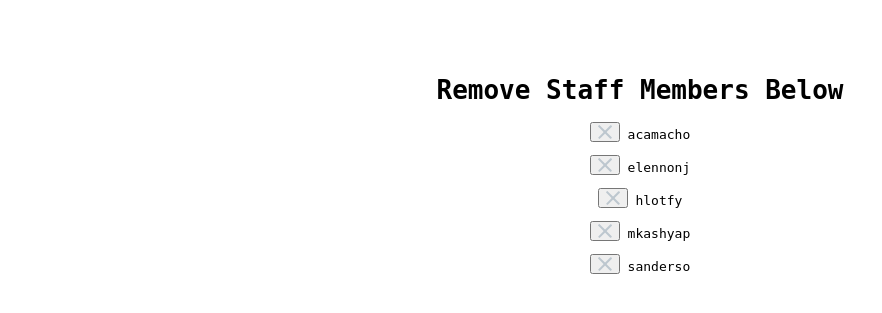
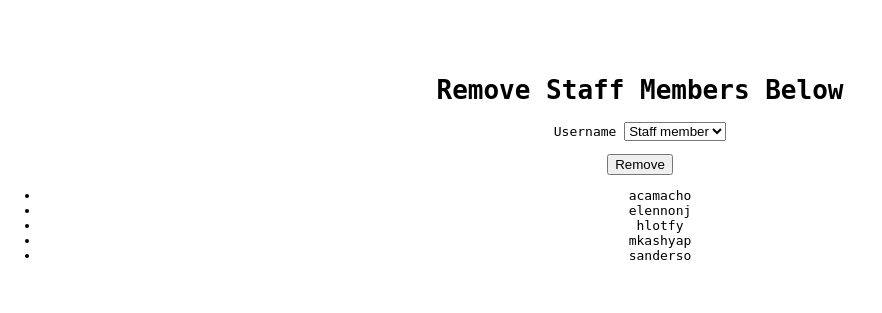
Before and after one commit to Hlotfy/eltabler, a Flask app: page /remove_staff/ in a window 1280 px wide. Shown: the top 313 px of the page, without its empty margins (0-882 px from the left). Run offline with Flask 2, Linux system fonts and the light colour scheme; data comes from the database, SQL or seed files in the repository; data that the repository does not hold is empty; some libraries are stand-ins or nearby versions.

Commit message:
remove staff page now works

```diff
--- a/app.py
+++ b/app.py
@@ -25,7 +25,7 @@
     hashed = bcrypt.hashpw(password.encode('utf-8'), bcrypt.gensalt())
     functions.setDefaultPwd(conn,hashed)
     staff = functions.allStaff(conn)
-    print staff
+    #print staff
     return staff
 
 
@@ -65,14 +65,16 @@
 @app.route('/remove_staff/',  methods = ['POST','GET'])
 def remove_staff():
     conn = functions.getConn('tabtracker')
-    users = functions.getAllUsers(conn)
-    staffMembers = functions.getAllStaff(conn)
-
-    staffId = request.form.get('username')
-    password = request.form.get('password')
-    is_removed = functions.removeStaffMember(conn, staffId)
-
-    return render_template('remove_staff_page.html', users=users, staffMembers = staffMembers)
+    if request.method == 'GET':
+        staffMembers = functions.getAllStaff(conn)
+        return render_template('remove_staff_page.html',staffMembers = staffMembers)
+    elif request.method == 'POST':
+        print "REQUEST:", request
+        staffId = request.form.get('username')
+        print staffId
+        is_removed = functions.removeStaffMember(conn, staffId)
+        print "isRemoved:",is_removed
+        return jsonify({'username':staffId})
 
 @app.route('/staff_login/',  methods = ['POST'])
 # route which processes the staff login and adds the username to the session
--- a/functions.py
+++ b/functions.py
@@ -62,7 +62,7 @@
     conn.commit()
     # curs.execute('DELETE FROM staff WHERE username = %s',
     #                  [username])
-    return curs.fetchone()
+    return row
 
 # gets every user's username and name
 def getAllUsers(conn):
--- a/templates/index.html
+++ b/templates/index.html
@@ -41,6 +41,7 @@
   {% block head %}
     <head>
     <link rel="stylesheet" href="{{ url_for('static', filename='style.css')}}">
+    <title>Tab Tracker</title>
     </head>
   {% endblock %}
     <body>
--- a/templates/inventory.html
+++ b/templates/inventory.html
@@ -21,7 +21,7 @@
         <input type="text" id="quantity" name="quantity">
     </p>
     <p><input type="button" id="submit-btn" value="Submit"></p>
-    </form>
+</form>
 
 <div id="ingredients-list">
     <h2>Current quantities</h2>
@@ -70,10 +70,6 @@
             $("<p style = color:red>")
                 .text("New " + ingred.name + " quantity: " + ingred.quantity)
                 .prependTo("#newInventoryInfo");
-            /*$("#"+ingred.ingred_id)
-                .empty();*/
-            /*$("#"+ingred.ingred_id)
-                .html("<tr> <td style = color:red;>" + ingred.name + "</td><td style=color:red;>" + ingred.quantity + "</td><tr>");*/
             $("td#" + ingred['ingred_id'] +"_quantity")
                 .text(ingred['quantity']);
             $("tr#"+ingred['ingred_id'])
--- a/templates/remove_staff_page.html
+++ b/templates/remove_staff_page.html
@@ -2,43 +2,58 @@
 
 {% block content %}
 <h1>Remove Staff Members Below</h1>
-<div class='main'>
 
-<ul id="users">
-{% for staff in staffMembers %}
-        <p>
-            <td><button class="remove-btn" type="button" name="button">
-                <img src="{{ url_for('static', filename='delete-icn.svg') }}" alt="" />
-              </button></td>
-            <td>{{staff.username}}</td>
+<form method="POST" action="">
+        <p><label for=username>Username</label>
+            <select id="username">
+                <option value="" disabled selected>Staff member</option>
+                {% for staff in staffMembers %}
+                    <option id="{{staff['username']}}_op" value={{staff['username']}}>{{staff['username']}}</option>
+                {% endfor %}
+            </select>
         </p>
-{% endfor %}
+    <p><input type="button" id="remove-btn" value="Remove"></p>
+</form>
+
+<ul id="staff-members">
+    {% for staff in staffMembers %}
+        <li id={{staff['username']}}>{{staff['username']}}</li>
+    {% endfor %}
 </ul>
-</div>
 
 <script>
 
  /* global $ */
  /* global functions */
 
-var URL = "{{url_for('remove_staff')}}";
+    var URL = "{{url_for('remove_staff')}}";
 
-  /*button to remove an employee from list of employees */
-    $(".remove-btn").on("click", function(event){
-      event.preventDefault();
-      var miid = $(this).closest(".quantity").find("#miid").val();
-      console.log(miid);
+      /*button to remove an employee from list of employees */
+        $("#remove-btn").on("click", function(event){
+            event.preventDefault();  // prevent default form submission
+            if(confirm("Are you sure you wish to remove this employee?")){
+                var staffId = $("#username").val();
+                console.log(staffId);
+                sendUpdate(staffId);
+            }else{
+                alert("The employee was not removed.");
+            }
+        });
 
-      if(confirm("Are you sure you wish to remove this employee?")){
-         $(this).parent().remove();
-         alert("The following user was successfully removed from the staff directory: " );
-       }
-    else{
-        alert("The employee was not removed " );
+    function sendUpdate(staffId){
+        console.log("Deleting " + staffId + " from the list of staff members");
+        $.post(URL,{'username':staffId},updatePage);
     }
-    //   functions.removeStaffMember(conn, username)
-      //changeQuant(miid,0);
-    });
+
+    function updatePage(obj){
+        var id = obj.username;
+        console.log(id);
+        var op_id = id + "_op";
+        document.getElementById(id).remove();
+        document.getElementById(op_id).remove();
+        // $(id+"_op").remove();
+        alert("User " + id + " was successfully removed from the staff directory");
+    }
 
 </script>
 
```
